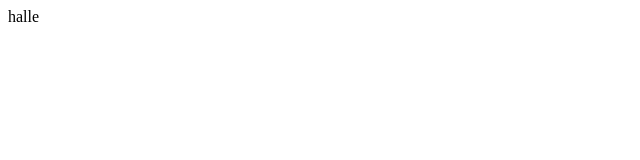
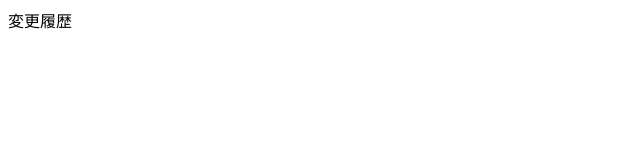
Before and after one commit to kota-ditech/git-test, a plain HTML site: page index.html in a window 1280 px wide. Shown: the full height of the page, 0-640 px from the left. Drawn offline with Linux system fonts and the light colour scheme.

Commit message:
テストです

```diff
--- a/index.html
+++ b/index.html
@@ -6,8 +6,8 @@
     </head>
 
     <body>
-
-        <div class="div">halle</div>
+        <div class="div test"></div>
+        <div class="test">変更履歴</div>
 
     </body>
 
```
